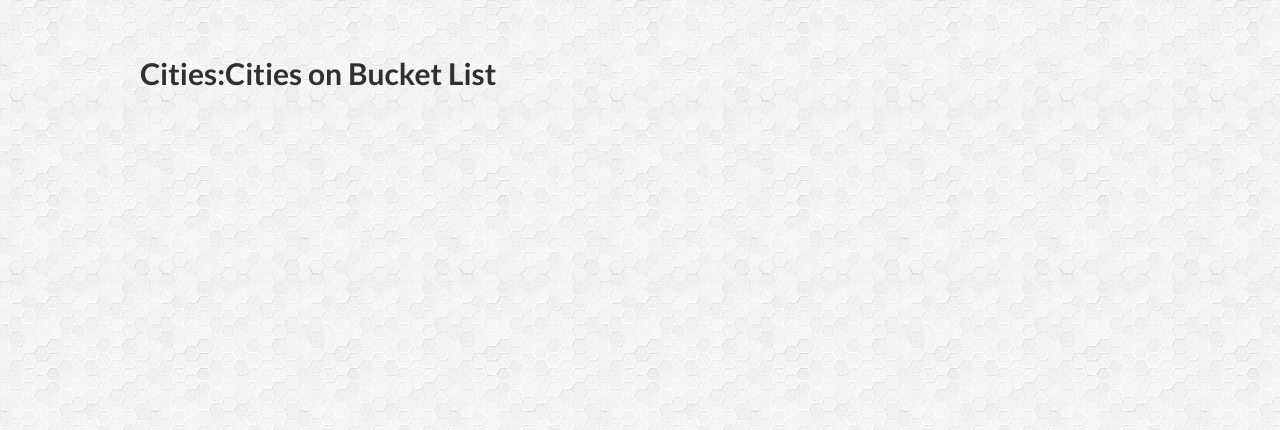
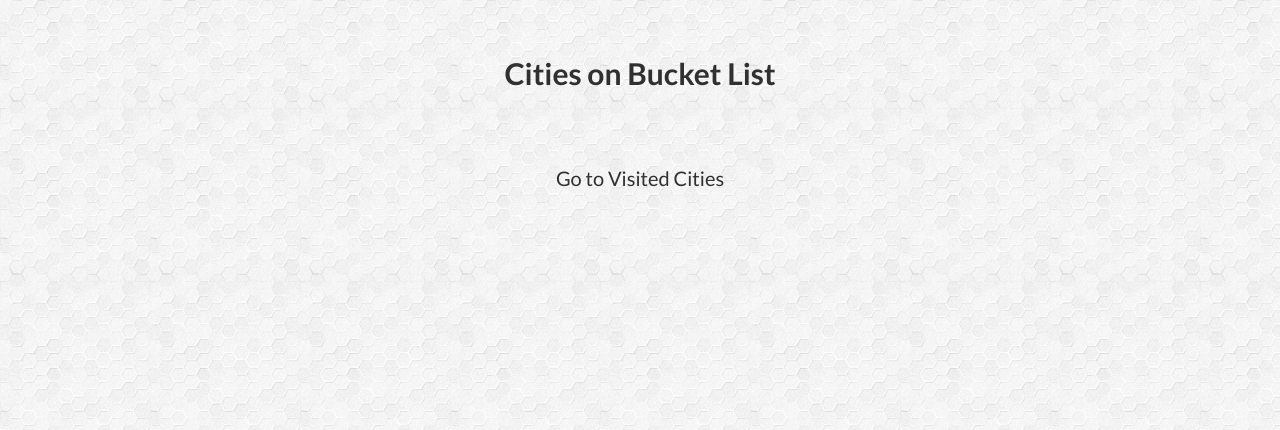
Before and after one commit to ktalaga/Travel_Bucket_List_App, a Flask app: page /cities/notvisited in a window 1280 px wide. Shown: the part 238-668 px from the top of the page. Run offline with Flask 2, Linux system fonts and the light colour scheme; data that the repository does not hold is empty; some libraries are stand-ins or nearby versions.

Commit message:
tidied up menu, get rid of index.html in cities, countries, and sights and made direct routes to visited and not visited in each category directly from drop down menu. Tidier, prettier, more functional. All works fine. Removed all unnecessary files

```diff
--- a/travel_app/controllers/city_controller.py
+++ b/travel_app/controllers/city_controller.py
@@ -8,11 +8,6 @@
 import repositories.country_repository as country_repository
 
 cities_blueprint = Blueprint("cities", __name__)
-
-@cities_blueprint.route("/cities")
-def cities():
-    cities = city_repository.select_all()
-    return render_template("cities/index.html", cities = cities)
 
 
 @cities_blueprint.route("/cities/notvisited")
--- a/travel_app/controllers/country_controller.py
+++ b/travel_app/controllers/country_controller.py
@@ -7,9 +7,6 @@
 
 countries_blueprint = Blueprint("countries", __name__)
 
-@countries_blueprint.route("/countries")
-def countries():
-    return render_template("/countries/index.html")
 
 @countries_blueprint.route("/countries/notvisited")
 def not_visited():
--- a/travel_app/controllers/sight_controller.py
+++ b/travel_app/controllers/sight_controller.py
@@ -8,11 +8,6 @@
 import repositories.city_repository as city_repository
 
 sights_blueprint = Blueprint("sights", __name__)
-
-@sights_blueprint.route("/sights")
-def sights():
-    sights = sight_repository.select_all()
-    return render_template("sights/index.html", sights = sights)
 
 
 @sights_blueprint.route("/sights/notvisited")
--- a/travel_app/static/style/style.css
+++ b/travel_app/static/style/style.css
@@ -232,3 +232,8 @@
     text-decoration: none;
     display: block;
 }
+.link_in_content {
+    color: #303030;
+    flex: 100%;
+    padding-top: 50px;
+}
--- a/travel_app/templates/base.html
+++ b/travel_app/templates/base.html
@@ -24,9 +24,24 @@
         <nav class="menu">
             <ul class="menu_ul">
                 <li><a href="/">Home Page</a></li>
-                <li><a href="/countries">Countries</a></li>
-                <li><a href="/cities">Cities</a></li>
-                <li><a href="/sights">Sights</a></li>
+                <li><a href="#">Countries</a>
+                    <ol>
+                        <li><a href="/countries/visited">Visited</a></li>
+                        <li><a href="/countries/notvisited">Bucket List</a></li>
+                    </ol>
+                </li>
+                <li><a href="#">Cities</a>
+                    <ol>
+                        <li class="links"><a href="/cities/visited">Visited</a></li>
+                        <li class="links"><a href="/cities/notvisited">Bucket List</a></li>
+                    </ol>
+                </li>
+                <li><a href="#">Sights</a>
+                    <ol>
+                        <li><a href="/sights/visited">Visited</a></li>
+                        <li><a href="/sights/notvisited">Bucket List</a></li>
+                    </ol>
+                </li>
                 <li><a href="#">Add Destination</a>
                     <ol>
                         <li><a href="/addcountry">Add Country</a></li>
--- a/travel_app/templates/cities/not_visited.html
+++ b/travel_app/templates/cities/not_visited.html
@@ -1,13 +1,13 @@
 {% extends 'base.html' %}
 {% block content %}
-<h2>Cities:Cities on Bucket List</h2>
+<h2 class="h2">Cities on Bucket List</h2>
 
 
 
 
 {% for city in cities %}
 {% if not city.visited %}
-<div>
+<div class="box">
 <a href="/cities/{{city.id}}">{{city.name}}</a>
 <p>{{city.country.name}}</p>
 <div>
@@ -20,6 +20,6 @@
 <br>
 {% endif %}
 {% endfor %}
-<a href="/cities/visited">Go to Visited Cities</a>
+<a class="link_in_content" href="/cities/visited">Go to Visited Cities</a>
 
 {% endblock %}
--- a/travel_app/templates/cities/visited.html
+++ b/travel_app/templates/cities/visited.html
@@ -1,13 +1,13 @@
 {% extends 'base.html' %}
 {% block content %}
-<h2>Visited Cities</h2>
+<h2 class="h2">Visited Cities</h2>
 
 
 
 
 {% for city in cities %}
 {% if city.visited %}
-<div>
+<div class="box">
 <a href="/cities/{{city.id}}">{{city.name}}</a>
 <p>{{city.country.name}}</p>
 <div>
@@ -24,6 +24,6 @@
 
 
 
-<a href="/cities/notvisited">Go to Cities Bucket List</a>
+<a class="link_in_content" href="/cities/notvisited">Go to Cities Bucket List</a>
 
 {% endblock %}
--- a/travel_app/templates/countries/not_visited.html
+++ b/travel_app/templates/countries/not_visited.html
@@ -1,13 +1,13 @@
 {% extends 'base.html' %}
 {% block content %}
-<h2>Countries on Bucket List</h2>
+<h2 class="h2">Countries on Bucket List</h2>
 
 
 
 
 {% for country in countries %}
 {% if not country.visited %}
-<div>
+<div class="box">
 <a href="/countries/{{country.id}}">{{country.name}}</a>
 <div>
 <p>You haven't visited this country yet</p>
@@ -19,6 +19,6 @@
 <br>
 {% endif %}
 {% endfor %}
-<a href="/countries/visited">Go to Visited Countries</a>
+<a class="link_in_content" href="/countries/visited">Go to Visited Countries</a>
 
 {% endblock %}
--- a/travel_app/templates/countries/visited.html
+++ b/travel_app/templates/countries/visited.html
@@ -1,10 +1,10 @@
 {% extends 'base.html' %}
 {% block content %}
-<h2>Visited Countries</h2>
+<h2 class="h2">Visited Countries</h2>
 
 {% for country in countries %}
 {% if country.visited %}
-<div>
+<div class="box">
 <a href="/countries/{{country.id}}">{{country.name}}</a>
 <p>You have already  visited this country</p>
 <div>
@@ -20,6 +20,6 @@
 {% endif %}
 {% endfor %}
 
-<a href="/countries/notvisited">Go to Bucket List Countries</a>
+<a class="link_in_content" href="/countries/notvisited">Go to Bucket List Countries</a>
 
 {% endblock %}
--- a/travel_app/templates/sights/not_visited.html
+++ b/travel_app/templates/sights/not_visited.html
@@ -1,13 +1,13 @@
 {% extends 'base.html' %}
 {% block content %}
-<h2>Sights: Sights on Bucket List</h2>
+<h2 class="h2">Sights on Bucket List</h2>
 
 
 
 
 {% for sight in sights %}
 {% if not sight.visited %}
-<div>
+<div class="box">
 <a href="/sights/{{sight.id}}">{{sight.name}}</a>
 <p>{{sight.city.name}}</p>
 <div>
@@ -20,6 +20,6 @@
 <br>
 {% endif %}
 {% endfor %}
-<a href="/sights/visited">Go to Visited Sights</a>
+<a class="link_in_content" href="/sights/visited">Go to Visited Sights</a>
 
 {% endblock %}
--- a/travel_app/templates/sights/visited.html
+++ b/travel_app/templates/sights/visited.html
@@ -1,13 +1,13 @@
 {% extends 'base.html' %}
 {% block content %}
-<h2>Visited Sights</h2>
+<h2 class="h2">Visited Sights</h2>
 
 
 
 
 {% for sight in sights %}
 {% if sight.visited %}
-<div>
+<div class="box">
 <a href="/sights/{{sight.id}}">{{sight.name}}</a>
 <p>{{sight.city.name}}</p>
 <div>
@@ -23,6 +23,6 @@
 {% endif %}
 {% endfor %}
 
-<a href="/sights/notvisited">Go to Sights Bucket List</a>
+<a class="link_in_content" href="/sights/notvisited">Go to Sights Bucket List</a>
 
 {% endblock %}
```
Also changed, not shown: travel_app/templates/cities/index.html (deleted, +0 -14 lines), travel_app/templates/countries/index.html (deleted, +0 -12 lines), travel_app/templates/sights/index.html (deleted, +0 -12 lines).
